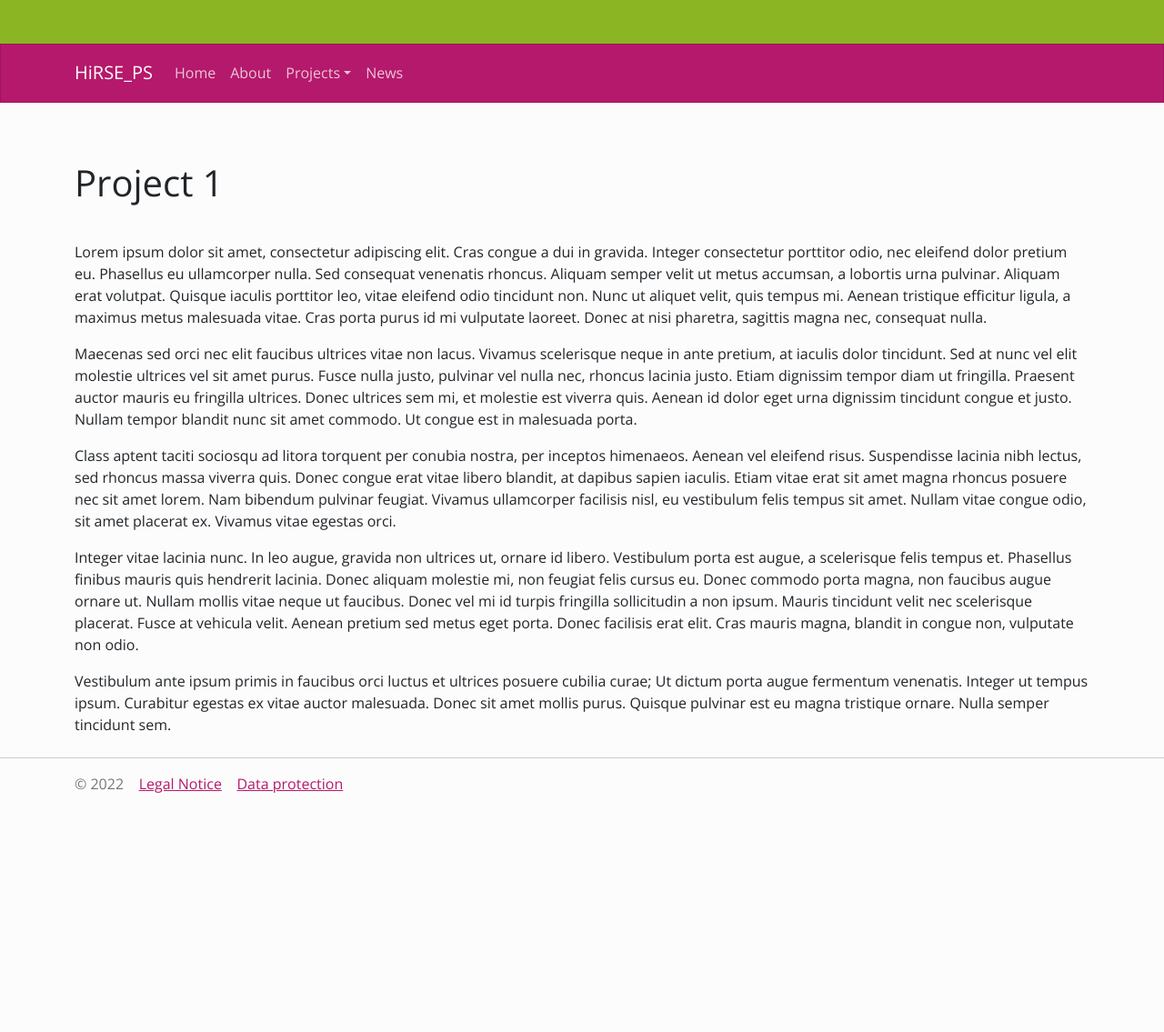
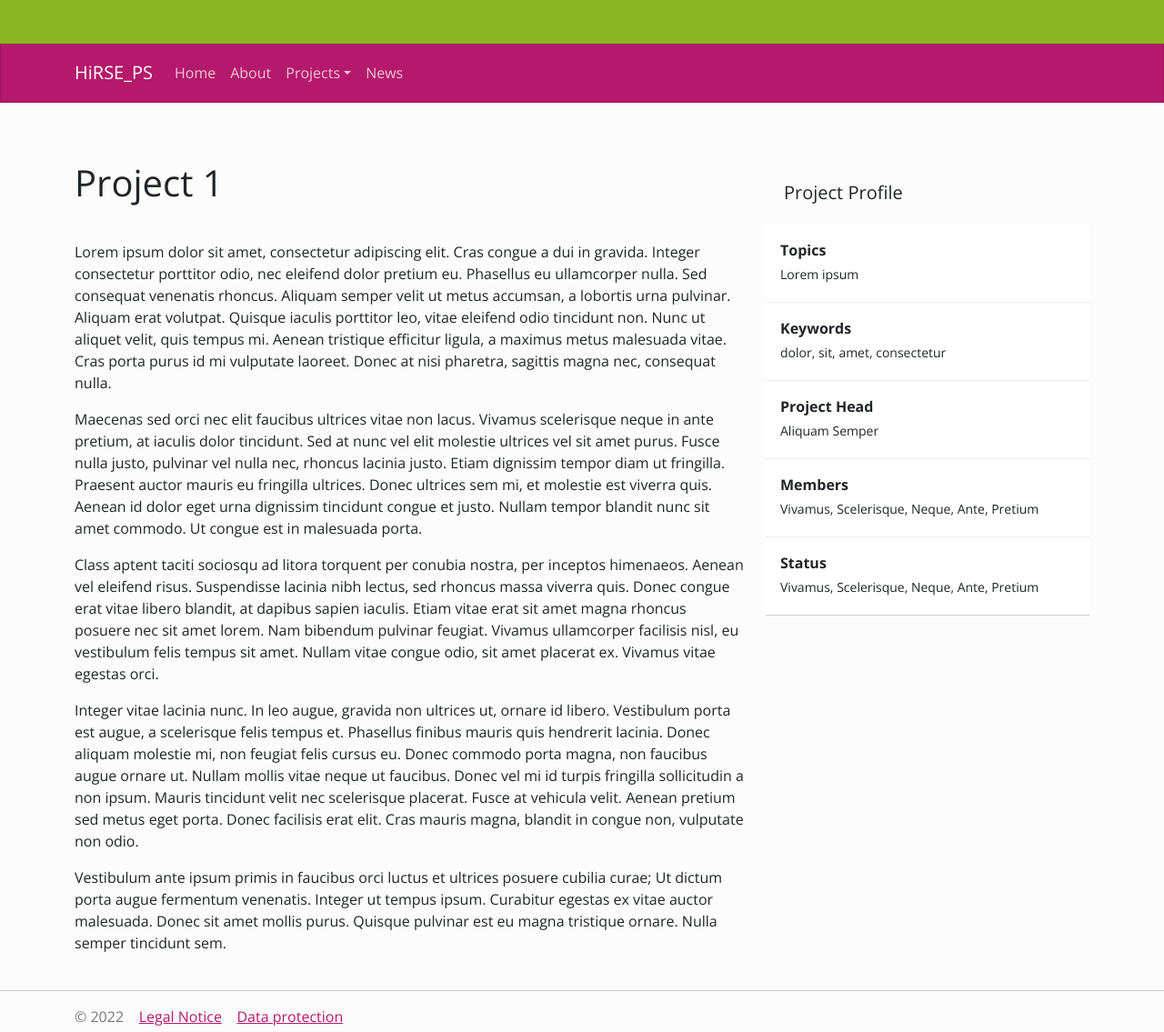
Before and after one commit to Helmholtz-HiRSE/helmholtz-hirse.github.io, a Jekyll site: the page built from _projects/project1.md, in a window 1280 px wide. Shown: the whole page at 91% size. Built offline with Jekyll 4.4.1, drawn with Linux system fonts in a browser that asks for light colours; nearby versions of some CDN libraries; before the commit the page ends 900 px from its top, so only the background shows below that.

Commit message:
Added sidebar in projects

```diff
--- a/_layouts/post.html
+++ b/_layouts/post.html
@@ -1,5 +1,5 @@
 ---
-layout: project
+layout: news
 ---
 
 
--- a/_layouts/project.html
+++ b/_layouts/project.html
@@ -6,13 +6,65 @@
     <title>{{ page.title }} - {{ site.title }}</title>
     <link rel="stylesheet" type="text/css" href="{{ "/assets/css/main.css" | relative_url }}">
     <link rel="icon" type="image/png"  href="{{ "/assets/favicon.ico" | relative_url }}">
+    {% if page.keywords %}
+      <meta name="Keywords" content="{{ page.Keywords | join: ', ' | escape }}">
+    {% endif %}
   </head>
   <body>
     <div class="jumbotron"></div>
     {% include navbar.html %}
     <main>
     <div class="container">
-      {{ content }}
+      <div class="row">
+        <div class="col-md-8">
+          {{ content }}
+        </div>
+        <div class="col-6 col-md-4 sidebar">
+          <p class="fs-5 fw-semibold "style="margin: 1em;">Project Profile </p>
+          <div class="list-group list-group-flush border-bottom scrollarea">
+            {% if page.Topics %}
+            <a href="#" class="list-group-item list-group-item-action py-3 lh-tight" aria-current="true">
+              <div class="d-flex w-100 align-items-center justify-content-between">
+                <strong class="mb-1">Topics</strong>
+              </div>
+              <div class="col-12 mb-1 small">{{ page.Topics }}</div>
+            </a>
+            {% endif %}
+            {% if page.Keywords %}
+            <a href="#" class="list-group-item list-group-item-action py-3 lh-tight">
+              <div class="d-flex w-100 align-items-center justify-content-between">
+                <strong class="mb-1">Keywords</strong>
+              </div>
+              <div class="col-12 mb-1 small">{{ page.Keywords | join: ', ' | escape }}</div>
+            </a>
+            {% endif %}
+            {% if page.Project_Head %}
+            <a href="#" class="list-group-item list-group-item-action py-3 lh-tight">
+              <div class="d-flex w-100 align-items-center justify-content-between">
+                <strong class="mb-1">Project Head</strong>
+              </div>
+              <div class="col-12 mb-1 small">{{ page.Project_Head }}</div>
+            </a>
+            {% endif %}
+            {% if page.Members %}
+            <a href="#" class="list-group-item list-group-item-action py-3 lh-tight">
+              <div class="d-flex w-100 align-items-center justify-content-between">
+                <strong class="mb-1">Members</strong>
+              </div>
+              <div class="col-12 mb-1 small">{{ page.Members | join: ', ' | escape }}</div>
+            </a>
+            {% endif %}
+            {% if page.Status %}
+            <a href="#" class="list-group-item list-group-item-action py-3 lh-tight">
+              <div class="d-flex w-100 align-items-center justify-content-between">
+                <strong class="mb-1">Status</strong>
+              </div>
+              <div class="col-12 mb-1 small">{{ page.Members }}</div>
+            </a>
+            {% endif %}
+          </div>
+        </div>
+      </div>
     </div>
     {% include footer.html %}
     </main>
--- a/_projects/project1.md
+++ b/_projects/project1.md
@@ -1,11 +1,14 @@
 ---
 layout: project
 title: Project 1
+Topics: Lorem ipsum
+Keywords: dolor, sit, amet, consectetur
+Project_Head: Aliquam Semper
+Members: Vivamus, Scelerisque, Neque, Ante, Pretium
+Status: gravida
 ---
 
 # Project 1
-
-
 
 Lorem ipsum dolor sit amet, consectetur adipiscing elit. Cras congue a dui in gravida. Integer consectetur porttitor odio, nec eleifend dolor pretium eu. Phasellus eu ullamcorper nulla. Sed consequat venenatis rhoncus. Aliquam semper velit ut metus accumsan, a lobortis urna pulvinar. Aliquam erat volutpat. Quisque iaculis porttitor leo, vitae eleifend odio tincidunt non. Nunc ut aliquet velit, quis tempus mi. Aenean tristique efficitur ligula, a maximus metus malesuada vitae. Cras porta purus id mi vulputate laoreet. Donec at nisi pharetra, sagittis magna nec, consequat nulla.
 
--- a/_projects/project2.md
+++ b/_projects/project2.md
@@ -1,12 +1,14 @@
 ---
 layout: project
 title: Project 2
+Topics: Lorem ipsum
+Keywords: dolor, sit, amet, consectetur
+Project Head: Aliquam Semper
+Members: Vivamus, Scelerisque, Neque, Ante, Pretium
+Status: gravida
 ---
 
 # Project 2
-
-
-
 
 Lorem ipsum dolor sit amet, consectetur adipiscing elit. Cras congue a dui in gravida. Integer consectetur porttitor odio, nec eleifend dolor pretium eu. Phasellus eu ullamcorper nulla. Sed consequat venenatis rhoncus. Aliquam semper velit ut metus accumsan, a lobortis urna pulvinar. Aliquam erat volutpat. Quisque iaculis porttitor leo, vitae eleifend odio tincidunt non. Nunc ut aliquet velit, quis tempus mi. Aenean tristique efficitur ligula, a maximus metus malesuada vitae. Cras porta purus id mi vulputate laoreet. Donec at nisi pharetra, sagittis magna nec, consequat nulla.
 
```
